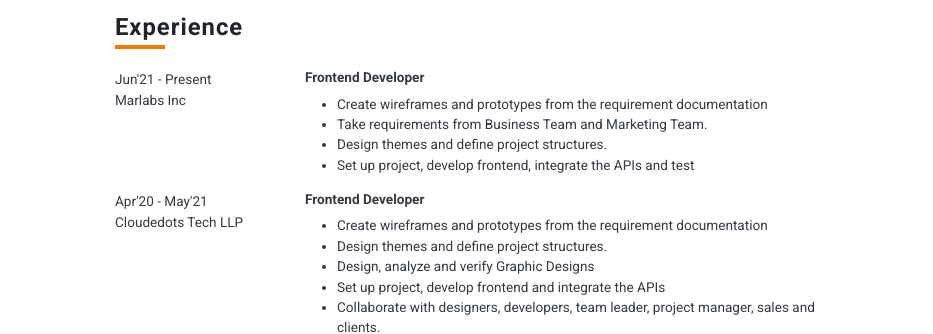
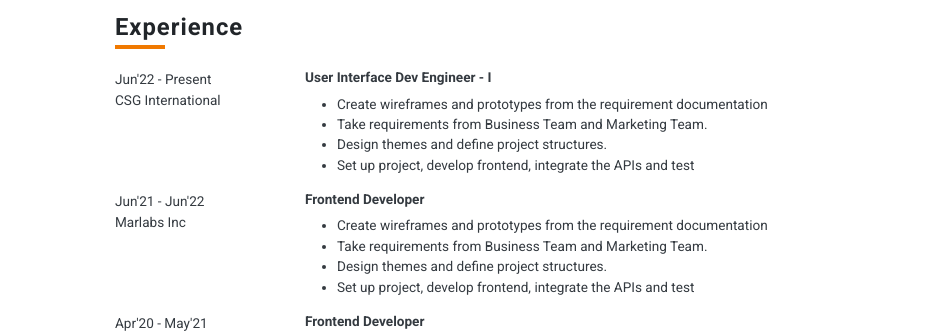
Before and after one commit to bhadresharya/resume, a website: page index.html in a window 1280 px wide. Shown: the part 250-584 px from the top of the page, 347-1280 px from the left. Drawn offline with Linux system fonts and the light colour scheme.

Commit message:
updated resume

```diff
--- a/index.html
+++ b/index.html
@@ -91,7 +91,22 @@
           <div class="row">
             <div class="col-3">
               <p>
-                Jun'21 - Present<br>
+                Jun'22 - Present<br>
+                CSG International
+              </p>
+            </div>
+            <div class="col-9">
+              <h6>User Interface Dev Engineer - I</h6>
+              <ul>
+                <li>Create wireframes and prototypes from the requirement documentation</li>
+                <li>Take requirements from Business Team and Marketing Team.</li>
+                <li>Design themes and define project structures.</li>
+                <li>Set up project, develop frontend, integrate the APIs and test</li>
+              </ul>
+            </div>
+            <div class="col-3">
+              <p>
+                Jun'21 - Jun'22<br>
                 Marlabs Inc
               </p>
             </div>
@@ -407,6 +422,7 @@
           </div>
 
           <h3 class="heading">Education</h3>
+          <p>Bacheler in Computer Engineering - Sanjay Rajyaguru College of Engineering</p>
           <p>Diploma in Computer Engineering - Atmiya Institute of Technology & Science</p>
         </div>
       </div>
```
